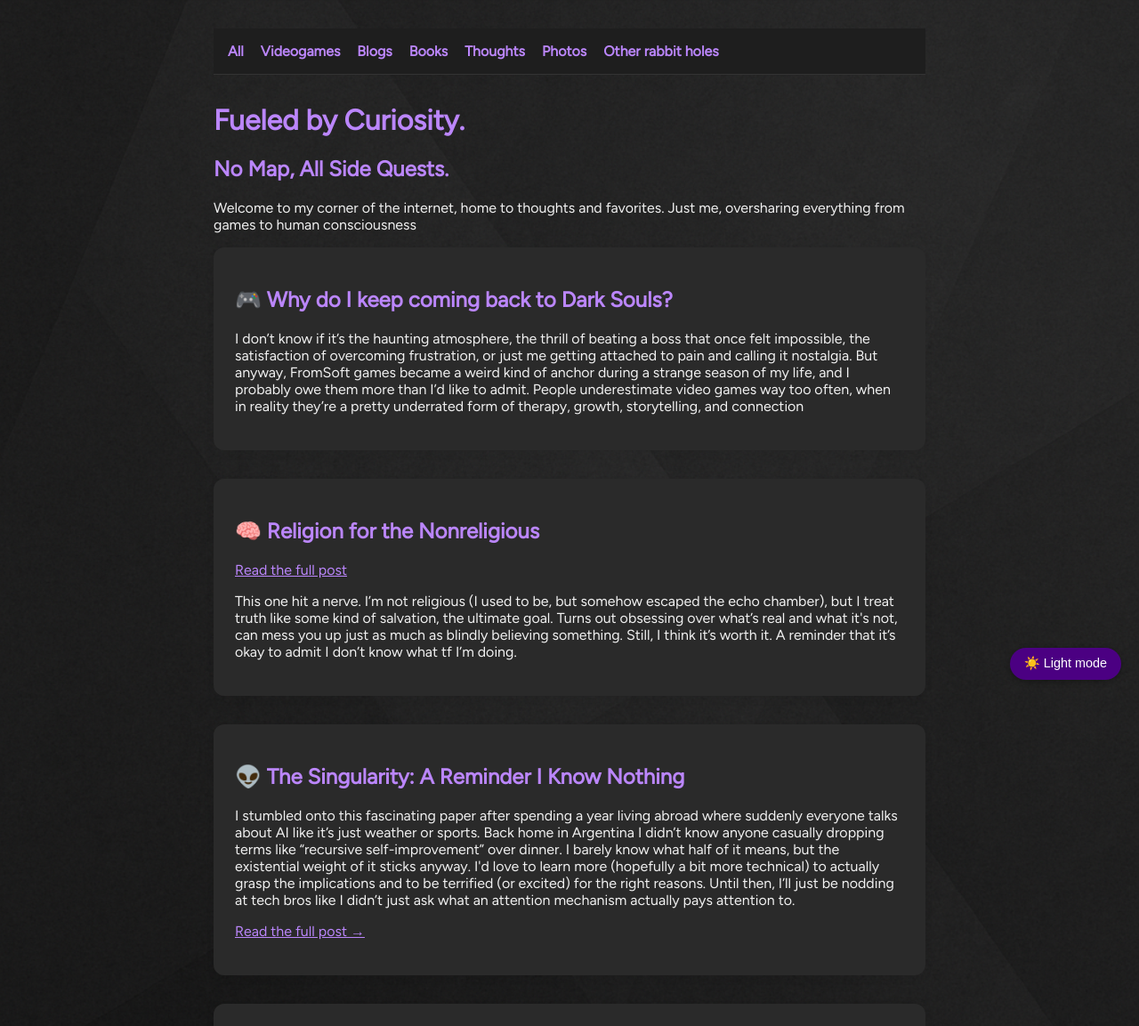
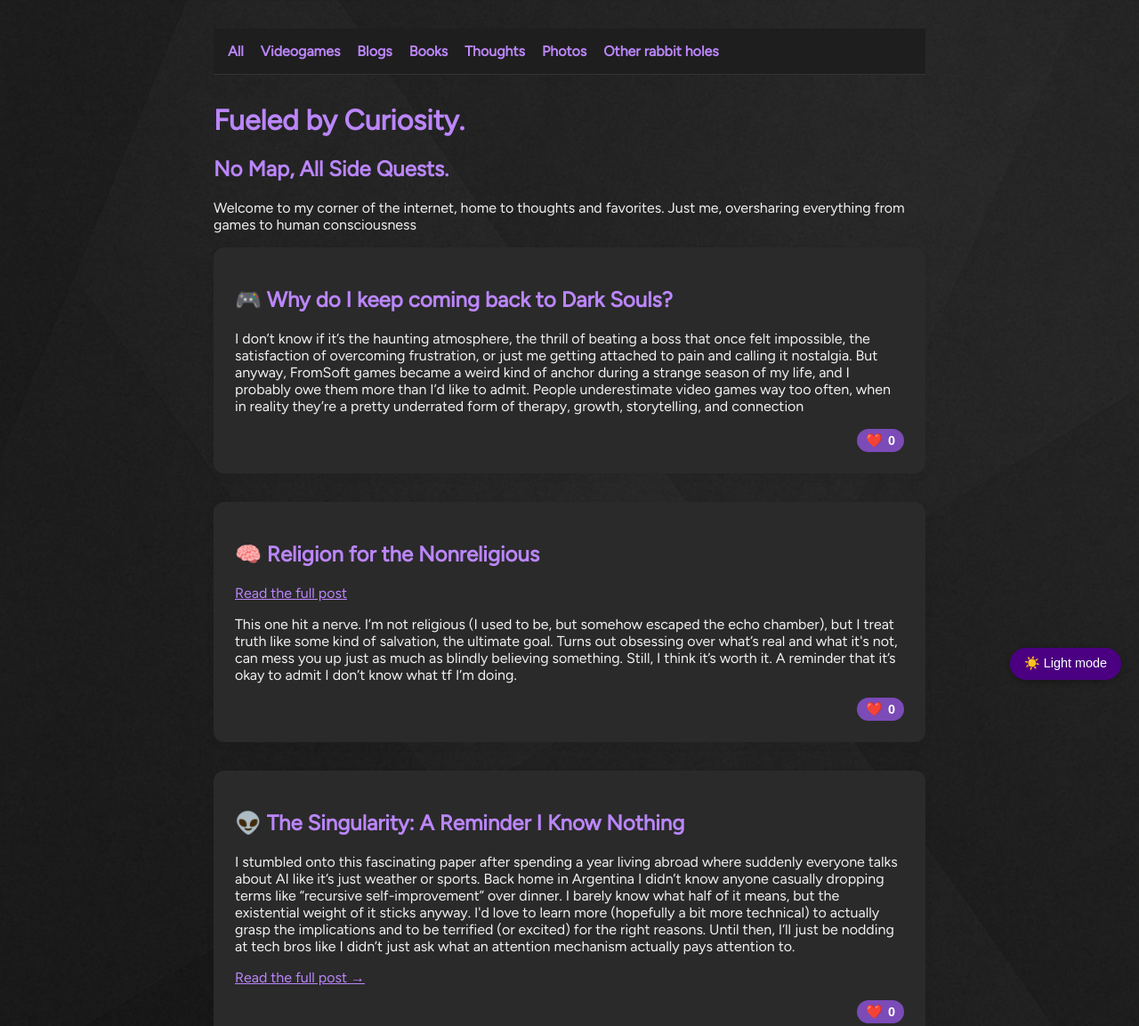
Before and after one commit to agostinayori/agostinayori, a plain HTML site: page index.html in a window 1280 px wide. Shown: the top 1153 px of the page at 89% size. Drawn offline with Linux system fonts and the light colour scheme.

Commit message:
feat: add like button

```diff
--- a/index.html
+++ b/index.html
@@ -26,7 +26,12 @@
   <div class="post videogame">
     <h2>🎮 Why do I keep coming back to Dark Souls?</h2>
     <p>I don’t know if it’s the haunting atmosphere, the thrill of beating a boss that once felt impossible, the satisfaction of overcoming frustration, or just me getting attached to pain and calling it nostalgia. But anyway, FromSoft games became a weird kind of anchor during a strange season of my life, and I probably owe them more than I’d like to admit. People underestimate video games way too often, when in reality they’re a pretty underrated form of therapy, growth, storytelling, and connection</p>
-  </div>
+  <div class="like-container">
+  <button class="like-button">
+    ❤️ <span class="like-count">0</span>
+  </button>
+</div>
+</div>
   <div class="post blog">
   <h2>🧠 Religion for the Nonreligious</h2>
   <p>
@@ -37,6 +42,11 @@
   <p>
     This one hit a nerve. I’m not religious (I used to be, but somehow escaped the echo chamber), but I treat truth like some kind of salvation, the ultimate goal. Turns out obsessing over what’s real and what it's not, can mess you up just as much as blindly believing something. Still, I think it’s worth it. A reminder that it’s okay to admit I don’t know what tf I’m doing.
   </p>
+  <div class="like-container">
+  <button class="like-button">
+    ❤️ <span class="like-count">0</span>
+  </button>
+</div>
 </div>
   <div class="post blog">
   <h2>👽 The Singularity: A Reminder I Know Nothing</h2>
@@ -46,6 +56,11 @@
   <p>
     <a href="https://edoras.sdsu.edu/~vinge/misc/singularity.html" target="_blank">Read the full post →</a>
   </p>
+  <div class="like-container">
+  <button class="like-button">
+    ❤️ <span class="like-count">0</span>
+  </button>
+</div>
 </div>
   <div class="post thoughts">
   <p>A friend I truly look up to sent this my way one day, just when I casually needed it most. It stuck with me more than I expected. Still grateful.</p>
@@ -62,6 +77,11 @@
     There’s depth behind her irony, warmth under her wit, and an honest vulnerability she shares with just enough humor to stay in control.
     Unresolved by design, like most of her favorite questions.
   </p>
+  <div class="like-container">
+  <button class="like-button">
+    ❤️ <span class="like-count">0</span>
+  </button>
+</div>
 </div>
 
   <script>
--- a/style.css
+++ b/style.css
@@ -226,3 +226,37 @@ body.light .video-link:hover {
   background-color: #4b0082;
   color: white;
 }
+.like-container {
+  display: flex;
+  justify-content: flex-end;
+  margin-top: 1rem;
+}
+
+.like-button {
+  background-color: #7b4bb7; /* violetita */
+  color: white;
+  border: none;
+  border-radius: 999px;
+  padding: 4px 10px;
+  font-size: 0.95rem;
+  display: inline-flex;
+  align-items: center;
+  gap: 6px;
+  cursor: pointer;
+  transition: transform 0.2s ease;
+}
+
+.like-button:hover {
+  transform: scale(1.08);
+}
+
+body.light .like-button {
+  background-color: #c6a6ff; /* un violetita claro para light mode */
+  color: black;
+}
+
+.like-count {
+  font-weight: bold;
+  font-size: 0.9rem;
+  line-height: 1;
+}
```
Also changed, not shown: backend/package.json (added, +16 -0 lines), backend/server.js (added, +25 -0 lines), 2 other files.
